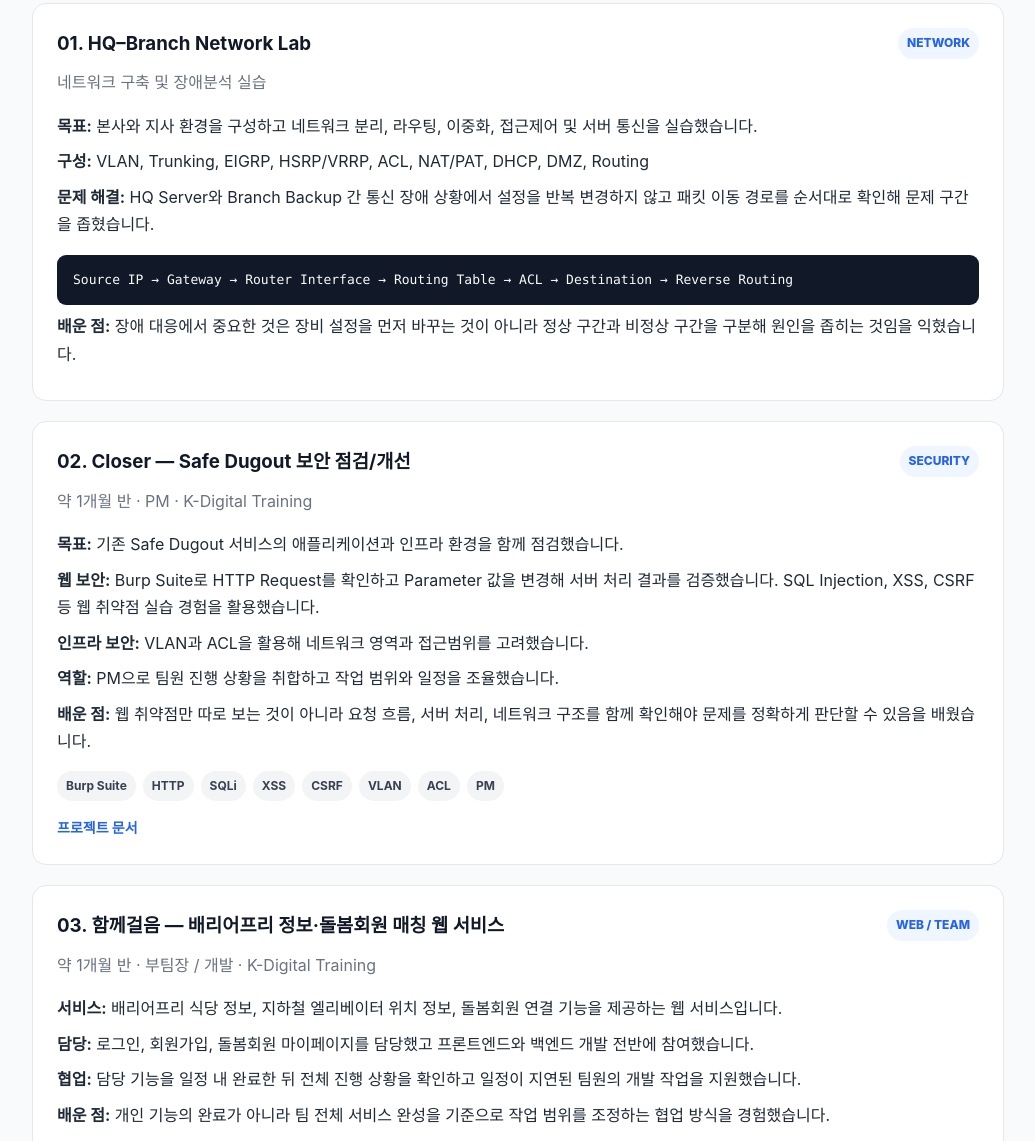
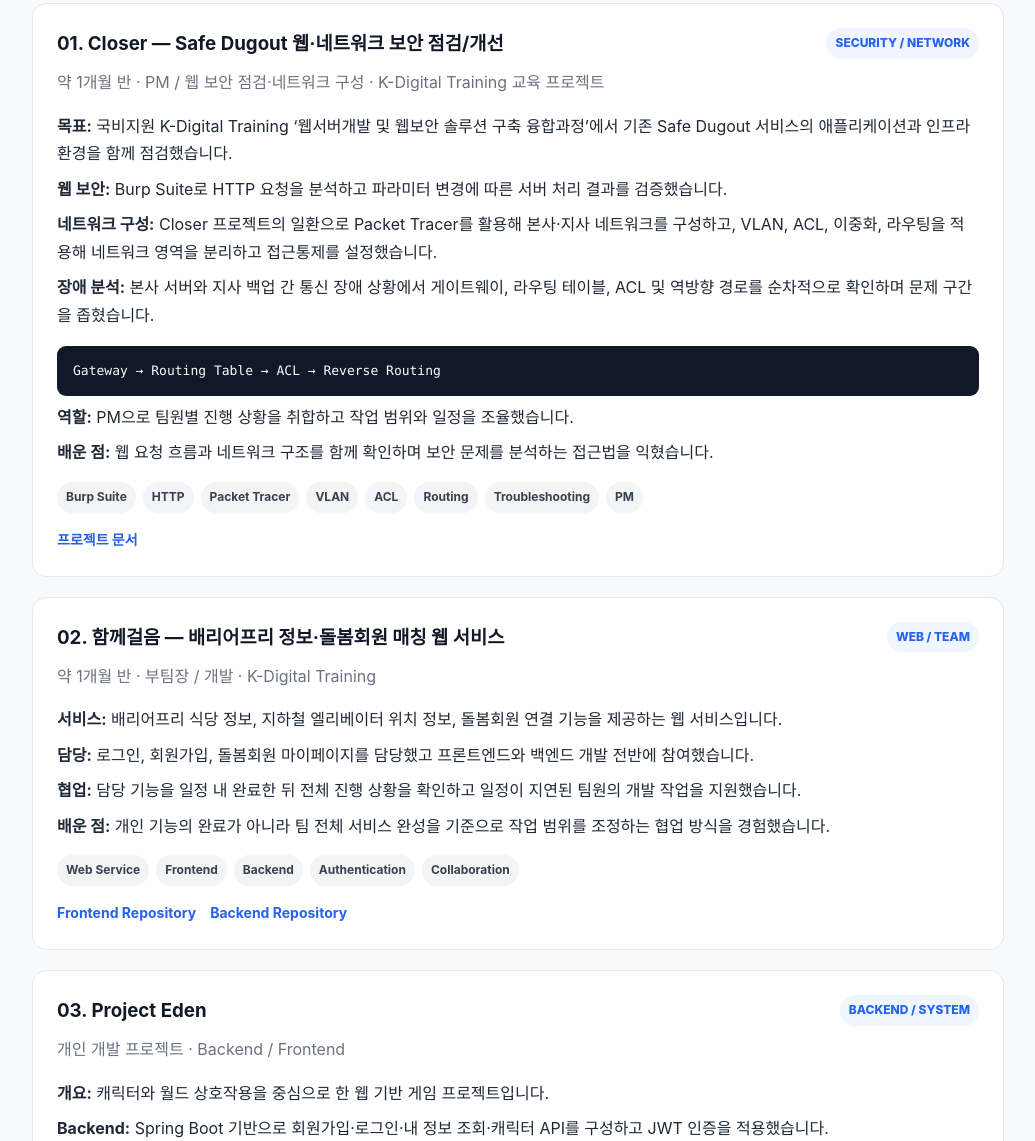
Before and after one commit to jsj030513/portfolio, a plain HTML site: page index.html in a window 1280 px wide. Shown: the part 1627-2768 px from the top of the page, without its empty margins (122-1157 px from the left). Drawn offline with Linux system fonts and the light colour scheme.

Commit message:
Combine Closer network lab and security work into one project

```diff
--- a/index.html
+++ b/index.html
@@ -124,27 +124,20 @@
       <h2>Projects</h2>
 
       <article class="card project">
-        <div class="project-head"><div><h3>01. HQ–Branch Network Lab</h3><p class="muted">네트워크 구축 및 장애분석 실습</p></div><span class="label">NETWORK</span></div>
-        <p><strong>목표:</strong> 본사와 지사 환경을 구성하고 네트워크 분리, 라우팅, 이중화, 접근제어 및 서버 통신을 실습했습니다.</p>
-        <p><strong>구성:</strong> VLAN, Trunking, EIGRP, HSRP/VRRP, ACL, NAT/PAT, DHCP, DMZ, Routing</p>
-        <p><strong>문제 해결:</strong> HQ Server와 Branch Backup 간 통신 장애 상황에서 설정을 반복 변경하지 않고 패킷 이동 경로를 순서대로 확인해 문제 구간을 좁혔습니다.</p>
-        <div class="flow">Source IP → Gateway → Router Interface → Routing Table → ACL → Destination → Reverse Routing</div>
-        <p><strong>배운 점:</strong> 장애 대응에서 중요한 것은 장비 설정을 먼저 바꾸는 것이 아니라 정상 구간과 비정상 구간을 구분해 원인을 좁히는 것임을 익혔습니다.</p>
-      </article>
-
-      <article class="card project">
-        <div class="project-head"><div><h3>02. Closer — Safe Dugout 보안 점검/개선</h3><p class="muted">약 1개월 반 · PM · K-Digital Training</p></div><span class="label">SECURITY</span></div>
-        <p><strong>목표:</strong> 기존 Safe Dugout 서비스의 애플리케이션과 인프라 환경을 함께 점검했습니다.</p>
-        <p><strong>웹 보안:</strong> Burp Suite로 HTTP Request를 확인하고 Parameter 값을 변경해 서버 처리 결과를 검증했습니다. SQL Injection, XSS, CSRF 등 웹 취약점 실습 경험을 활용했습니다.</p>
-        <p><strong>인프라 보안:</strong> VLAN과 ACL을 활용해 네트워크 영역과 접근범위를 고려했습니다.</p>
-        <p><strong>역할:</strong> PM으로 팀원 진행 상황을 취합하고 작업 범위와 일정을 조율했습니다.</p>
-        <p><strong>배운 점:</strong> 웹 취약점만 따로 보는 것이 아니라 요청 흐름, 서버 처리, 네트워크 구조를 함께 확인해야 문제를 정확하게 판단할 수 있음을 배웠습니다.</p>
-        <div class="tags"><span class="tag">Burp Suite</span><span class="tag">HTTP</span><span class="tag">SQLi</span><span class="tag">XSS</span><span class="tag">CSRF</span><span class="tag">VLAN</span><span class="tag">ACL</span><span class="tag">PM</span></div>
+        <div class="project-head"><div><h3>01. Closer — Safe Dugout 웹·네트워크 보안 점검/개선</h3><p class="muted">약 1개월 반 · PM / 웹 보안 점검·네트워크 구성 · K-Digital Training 교육 프로젝트</p></div><span class="label">SECURITY / NETWORK</span></div>
+        <p><strong>목표:</strong> 국비지원 K-Digital Training ‘웹서버개발 및 웹보안 솔루션 구축 융합과정’에서 기존 Safe Dugout 서비스의 애플리케이션과 인프라 환경을 함께 점검했습니다.</p>
+        <p><strong>웹 보안:</strong> Burp Suite로 HTTP 요청을 분석하고 파라미터 변경에 따른 서버 처리 결과를 검증했습니다.</p>
+        <p><strong>네트워크 구성:</strong> Closer 프로젝트의 일환으로 Packet Tracer를 활용해 본사·지사 네트워크를 구성하고, VLAN, ACL, 이중화, 라우팅을 적용해 네트워크 영역을 분리하고 접근통제를 설정했습니다.</p>
+        <p><strong>장애 분석:</strong> 본사 서버와 지사 백업 간 통신 장애 상황에서 게이트웨이, 라우팅 테이블, ACL 및 역방향 경로를 순차적으로 확인하며 문제 구간을 좁혔습니다.</p>
+        <div class="flow">Gateway → Routing Table → ACL → Reverse Routing</div>
+        <p><strong>역할:</strong> PM으로 팀원별 진행 상황을 취합하고 작업 범위와 일정을 조율했습니다.</p>
+        <p><strong>배운 점:</strong> 웹 요청 흐름과 네트워크 구조를 함께 확인하며 보안 문제를 분석하는 접근법을 익혔습니다.</p>
+        <div class="tags"><span class="tag">Burp Suite</span><span class="tag">HTTP</span><span class="tag">Packet Tracer</span><span class="tag">VLAN</span><span class="tag">ACL</span><span class="tag">Routing</span><span class="tag">Troubleshooting</span><span class="tag">PM</span></div>
         <div class="links-row"><a href="https://holly-libra-3fe.notion.site/_2-_Team-CLOSER_BullpenTalk-29d10472fed680f890cbc769ed8fa22b?pvs=74" target="_blank" rel="noopener">프로젝트 문서</a></div>
       </article>
 
       <article class="card project">
-        <div class="project-head"><div><h3>03. 함께걸음 — 배리어프리 정보·돌봄회원 매칭 웹 서비스</h3><p class="muted">약 1개월 반 · 부팀장 / 개발 · K-Digital Training</p></div><span class="label">WEB / TEAM</span></div>
+        <div class="project-head"><div><h3>02. 함께걸음 — 배리어프리 정보·돌봄회원 매칭 웹 서비스</h3><p class="muted">약 1개월 반 · 부팀장 / 개발 · K-Digital Training</p></div><span class="label">WEB / TEAM</span></div>
         <p><strong>서비스:</strong> 배리어프리 식당 정보, 지하철 엘리베이터 위치 정보, 돌봄회원 연결 기능을 제공하는 웹 서비스입니다.</p>
         <p><strong>담당:</strong> 로그인, 회원가입, 돌봄회원 마이페이지를 담당했고 프론트엔드와 백엔드 개발 전반에 참여했습니다.</p>
         <p><strong>협업:</strong> 담당 기능을 일정 내 완료한 뒤 전체 진행 상황을 확인하고 일정이 지연된 팀원의 개발 작업을 지원했습니다.</p>
@@ -154,7 +147,7 @@
       </article>
 
       <article class="card project">
-        <div class="project-head"><div><h3>04. Project Eden</h3><p class="muted">개인 개발 프로젝트 · Backend / Frontend</p></div><span class="label">BACKEND / SYSTEM</span></div>
+        <div class="project-head"><div><h3>03. Project Eden</h3><p class="muted">개인 개발 프로젝트 · Backend / Frontend</p></div><span class="label">BACKEND / SYSTEM</span></div>
         <p><strong>개요:</strong> 캐릭터와 월드 상호작용을 중심으로 한 웹 기반 게임 프로젝트입니다.</p>
         <p><strong>Backend:</strong> Spring Boot 기반으로 회원가입·로그인·내 정보 조회·캐릭터 API를 구성하고 JWT 인증을 적용했습니다.</p>
         <p><strong>운영 기반:</strong> Docker Compose 실행환경, Health Check, 환경변수 기반 비밀값 관리, GitHub Actions의 Maven 테스트 자동화를 구성했습니다.</p>
@@ -165,7 +158,7 @@
       </article>
 
       <article class="card project">
-        <div class="project-head"><div><h3>05. ARB//KOREA — 거래소 가격 비교·자동화 시스템</h3><p class="muted">개인 프로젝트 · Spring Boot</p></div><span class="label">BACKEND / OPERATIONS</span></div>
+        <div class="project-head"><div><h3>04. ARB//KOREA — 거래소 가격 비교·자동화 시스템</h3><p class="muted">개인 프로젝트 · Spring Boot</p></div><span class="label">BACKEND / OPERATIONS</span></div>
         <p><strong>개요:</strong> 업비트와 빗썸의 KRW 마켓을 비교하고 호가 잔량, 슬리피지, 수수료를 반영해 차익 기회를 계산하는 개인용 애플리케이션입니다.</p>
         <p><strong>Backend:</strong> 시장 스캔, 거래소 연결, 잔고 조회, 주문기록 관리와 사용자별 자동거래 설정 기능을 구성했습니다.</p>
         <p><strong>안전장치:</strong> 실제 주문 기능을 다중 환경변수와 사용자 스위치로 제한하고, 로그인 실패 잠금, 세션 만료, 비상정지, 주문 장애 알림 등을 적용했습니다.</p>
```
